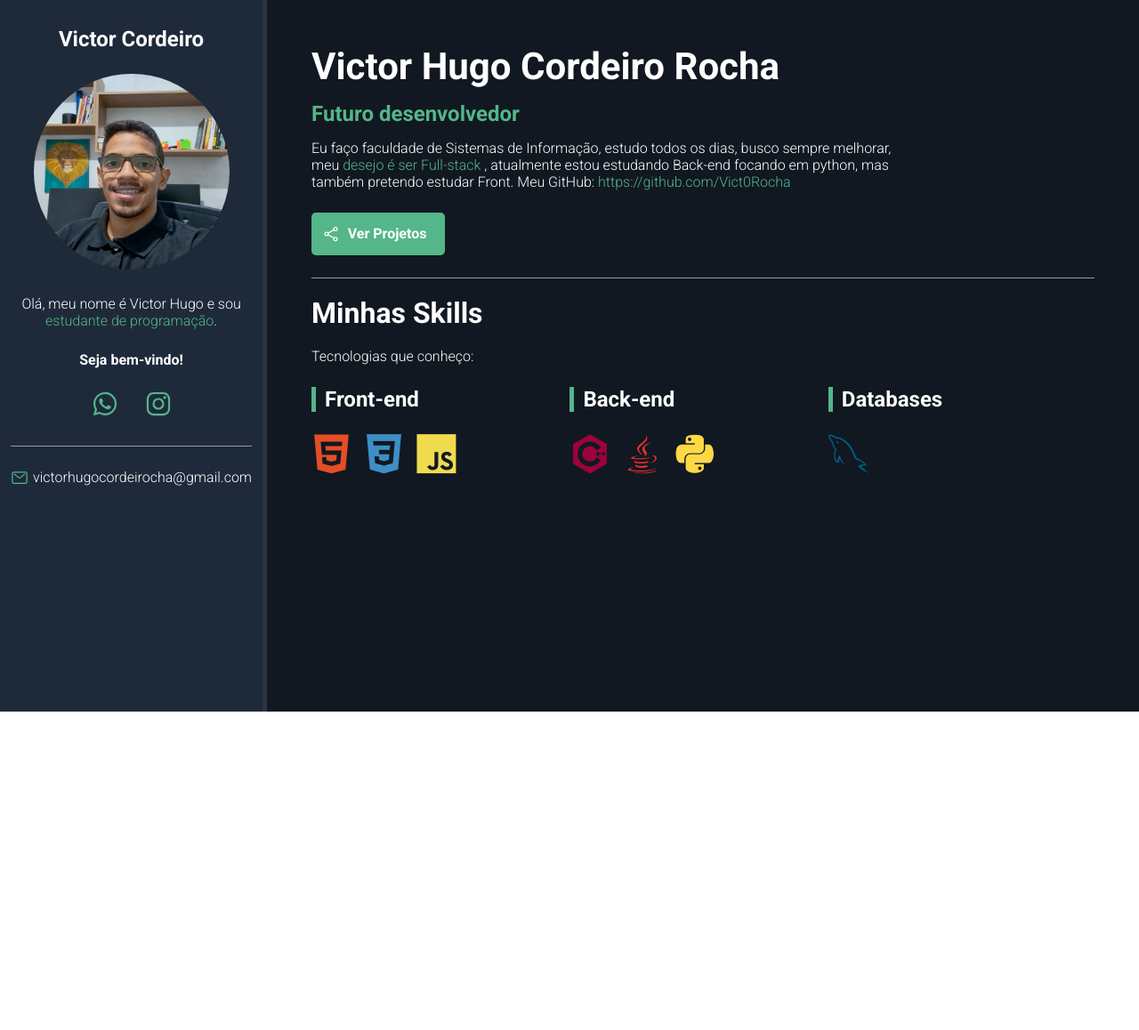
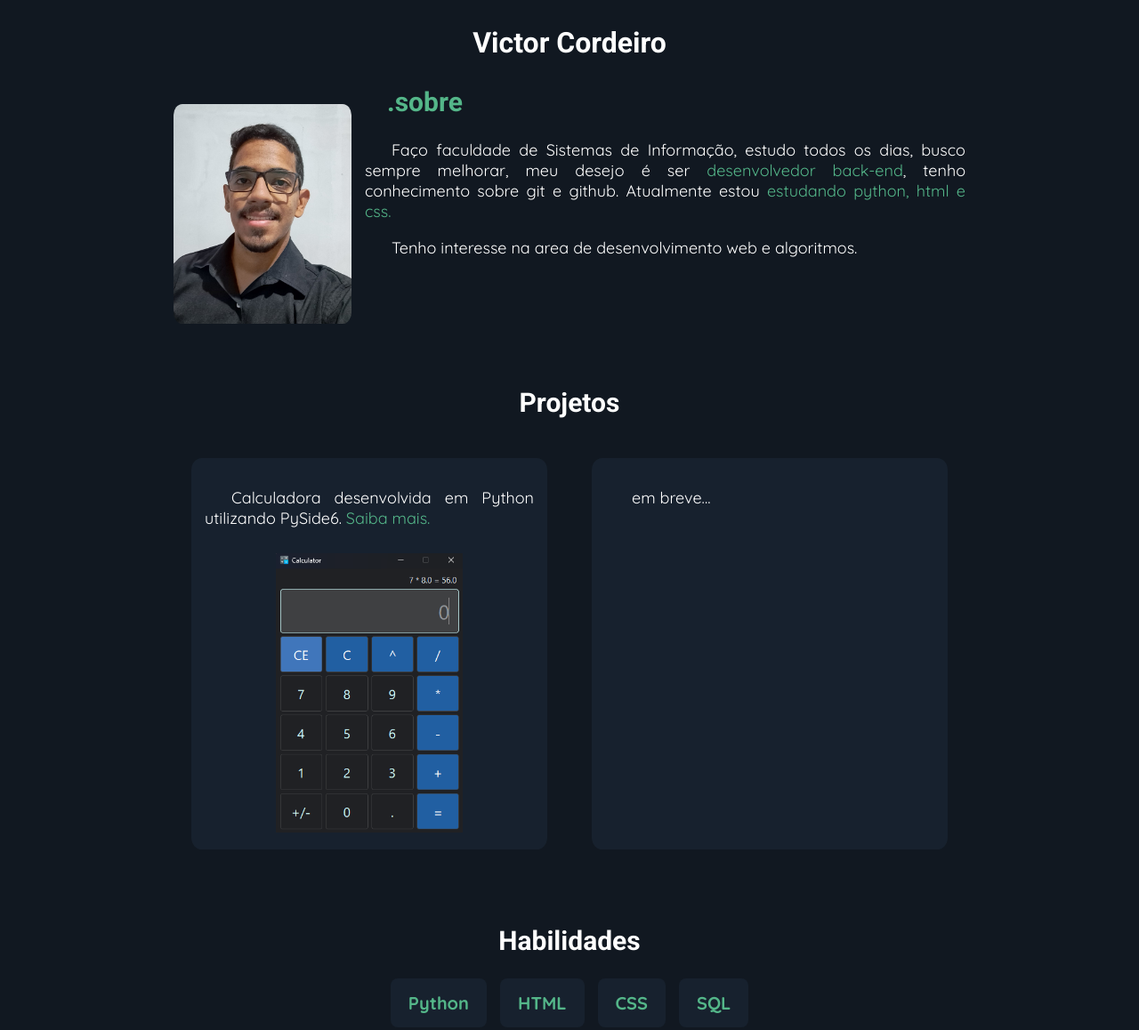
Before and after one commit to Vict0Rocha/Vict0Rocha.github.io, a plain HTML site: page index.html in a window 1280 px wide. Shown: the top 1158 px of the page at 89% size. Before the commit the page ends 800 px from the top, so only its background shows below. Drawn offline with nearby package versions, Linux system fonts and the light colour scheme; a web font is replaced by a local one.

Commit message:
Update portifólio

```diff
--- a/css/styles.css
+++ /dev/null
@@ -1,236 +0,0 @@
-/* Reset */
-* {
-    padding: 0;
-    margin: 0;
-    font-family: 'Roboto', sans-serif;
-    box-sizing: border-box;
-  }
-
-  /* Variables */
-  :root {
-    --main-color: #54B689;
-    --main-text-color: #FFF;
-    --border-color: #999;
-    --bio-bg-color: #1E2A3A;
-    --bio-border-color: #293544;
-    --about-bg-color: #111821;
-  }
-
-  /* General */
-  .highlight {
-    color: var(--main-color);
-  }
-
-  /* Containers */
-  #container {
-    display: flex;
-    flex-direction: row;
-    color: var(--main-text-color);
-  }
-
-  #bio-container {
-    flex: 1 1 20%;
-    min-height: 100vh;
-    background-color: var(--bio-bg-color);
-    text-align: center;
-    padding: 30px 12px;
-    border-right: 5px solid var(--bio-border-color);
-  }
-
-  #about-container {
-    flex: 1 1 80%;
-    min-height: 100vh;
-    background-color: var(--about-bg-color);
-    padding: 50px;
-  }
-
-  /* Bio container */
-  #bio-container h2 {
-    margin-bottom: 25px;
-  }
-
-  #bio-container p {
-    margin-bottom: 25px;
-  }
-
-  #bio-container #welcome-text {
-    font-weight: bold;
-  }
-
-  #bio-image {
-    width: 220px;
-    height: 220px;
-    border-radius: 50%;
-    margin-bottom: 25px;
-  }
-
-  #social-container {
-    display: flex;
-    justify-content: center;
-    list-style: none;
-    border-bottom: 1px solid var(--border-color);
-    margin-bottom: 25px;
-    padding-bottom: 25px;
-  }
-
-  #social-container li {
-    flex: 1 1 0;
-    max-width: 60px;
-  }
-
-  #social-container li a {
-    color: var(--main-color);
-    font-size: 30px;
-  }
-
-  #email-container {
-    display: flex;
-    justify-content: center;
-  }
-
-  #email-container ion-icon,
-  #email-container a {
-    flex: 1 1 0;
-  }
-
-  #email-container a {
-    color: var(--main-text-color);
-    text-decoration: none;
-    max-width: 260px;
-  }
-
-  #email-container ion-icon {
-    color: var(--main-color);
-    font-size: 20px;
-    margin-right: 5px;
-    max-width: 20px;
-  }
-
-  /* about container */
-  #name {
-    font-size: 42px;
-    margin-bottom: 15px;
-  }
-
-  #title {
-    font-size: 24px;
-    margin-bottom: 15px;
-    font-weight: bold;
-  }
-
-  .description {
-    max-width: 75%;
-    margin-bottom: 10px;
-  }
-
-  #btn-projects {
-    font-weight: bold;
-    font-size: 16px;
-    color: var(--main-text-color);
-    background-color: var(--main-color);
-    border: 2px solid var(--main-color);
-    border-radius: 5px;
-    text-decoration: none;
-    transition: .5s;
-    margin: 25px 0;
-    padding: 12px 10px;
-    width: 150px;
-    text-align: center;
-    display: flex;
-  }
-
-  #btn-projects ion-icon,
-  #btn-projects span {
-    flex: 1 1 0;
-  }
-
-  #btn-projects ion-icon {
-    font-size: 20px;
-    max-width: 20px;
-  }
-
-  #btn-projects:hover {
-    background-color: transparent;
-  }
-
-  #skills-section-title {
-    border-top: 1px solid var(--border-color);
-    padding-top: 20px;
-    margin-bottom: 20px;
-    font-size: 32px;
-  }
-
-  #skills-container {
-    display: flex;
-    flex-wrap: wrap;
-    margin-top: 25px;
-  }
-
-  .skills-box {
-    flex: 1 1 33%;
-    max-width: 33%;
-    margin-bottom: 35px;
-  }
-
-  .skills-title {
-    font-size: 24px;
-    margin-bottom: 25px;
-    font-weight: bold;
-    padding-left: 10px;
-    border-left: 5px solid var(--main-color);
-  }
-
-  .skills-box i {
-    font-size: 45px;
-    margin-right: 10px;
-  }
-
-  /* Mobile */
-  @media(max-width: 450px) {
-
-    #container {
-      flex-direction: column;
-    }
-
-    #bio-container {
-      min-height: auto;
-      border-right: none;
-      border-bottom: 5px solid var(--bio-border-color);
-    }
-
-    #bio-container h2 {
-      display: none;
-    }
-
-    #bio-container p {
-      max-width: 60%;
-      margin: 10px auto;
-    }
-
-    #about-container {
-      text-align: center;
-      padding: 30px;
-    }
-
-    #about-container .description {
-      margin: 10px auto;
-      max-width: 100%;
-      line-height: 26px;
-    }
-
-    #btn-projects {
-      margin: 20px auto;
-    }
-
-    .skills-box {
-      flex: 1 1 100%;
-      max-width: 100%;
-      margin-bottom: 40px;
-      text-align: left;
-    }
-
-    .skills-box i {
-      font-size: 60px;
-    }
-
-  }
--- a/index.html
+++ b/index.html
@@ -1,61 +1,236 @@
 <!DOCTYPE html>
-<html lang="en">
+<html lang="pt-BR">
+
 <head>
     <meta charset="UTF-8">
     <meta name="viewport" content="width=device-width, initial-scale=1.0">
-  <title>Portfólio Victor Cordeiro</title>
-  <!-- Google Fonts -->
-  <link href="https://fonts.googleapis.com/css2?family=Roboto:ital,wght@0,300;0,700;0,900;1,300;1,700;1,900&display=swap" rel="stylesheet">
-  <!-- Dev Icon Fonts -->
-  <link rel="stylesheet" href="https://cdn.jsdelivr.net/gh/devicons/devicon@master/devicon.min.css">
-  <!-- CSS do Projeto -->
-  <link rel="stylesheet" href="css/styles.css">
+    <title>Victor Cordeiro</title>
+    <link rel="preconnect" href="https://fonts.googleapis.com">
+    <link rel="preconnect" href="https://fonts.gstatic.com" crossorigin>
+    <link
+        href="https://fonts.googleapis.com/css2?family=League+Spartan:wght@100..900&family=Montserrat+Alternates:ital,wght@0,100;0,200;0,300;0,400;0,500;0,600;0,700;0,800;0,900;1,100;1,200;1,300;1,400;1,500;1,600;1,700;1,800;1,900&family=Montserrat:ital,wght@0,100..900;1,100..900&family=Patua+One&family=Playfair+Display:ital,wght@0,400..900;1,400..900&family=Quicksand:wght@300..700&family=Roboto+Serif:ital,opsz,wght@0,8..144,100..900;1,8..144,100..900&family=Roboto:ital,wght@0,100;0,300;0,400;0,500;0,700;0,900;1,100;1,300;1,400;1,500;1,700;1,900&display=swap"
+        rel="stylesheet">
+
+    <style>
+        body {
+            display: flex;
+            background-color: #111821;
+            color: #fff;
+        }
+
+
+        .col1 {
+            flex: 0.5;
+        }
+
+        .col2 {
+            flex: 2;
+            text-align: center;
+        }
+
+        .title {
+            margin-bottom: 30px;
+            /* Espaçamento abaixo do título */
+            font-family: Roboto;
+        }
+
+        :root {
+            --main-color: #54B689;
+        }
+
+        .foto_principal {
+            width: 200px;
+            border-radius: 5%;
+            float: left;
+            margin-right: 15px;
+            /* Espaçamento à direita da imagem */
+            margin-bottom: 15px;
+            /* Espaçamento abaixo da imagem */
+            margin-top: 20px;
+        }
+
+        .foto_projeto {
+            width: 140px;
+        }
+
+
+        .sobre {
+            text-align: left;
+            margin-left: 240px;
+            font-family: Roboto;
+            font-size: 30px;
+            color: #54B689;
+        }
+
+        p {
+            text-align: justify;
+            /* Justifica o texto do parágrafo */
+            text-indent: 30px;
+            /* Recuo da primeira linha do parágrafo */
+            font-size: 18px;
+            font-family: Quicksand;
+        }
+
+
+        .quicksand {
+            font-family: "Quicksand", sans-serif;
+            font-style: normal;
+        }
+
+        .highlight {
+            color: var(--main-color);
+        }
+
+        .projetos h2 {
+            margin-top: 100px;
+            text-align: center;
+        }
+
+        .projetos {
+            text-align: center;
+        }
+
+        .projetos_conteudo {
+            display: flex;
+            justify-content: center;
+            align-items: center;
+            gap: 10px;
+            /* Espaçamento entre as divs de projeto */
+            margin-top: 20px;
+            /* Espaço entre o título e os projetos */
+        }
+
+        .div_projeto_1,
+        .div_projeto_2 {
+            width: 400px;
+            height: 440px;
+            padding: 15px;
+            box-sizing: border-box;
+            background-color: #1e2a3a86;
+            margin: 20px;
+            border-radius: 3%;
+        }
+
+        .img_calculadora {
+            width: 210px;
+            padding-top: 10px;
+        }
+
+        .h2_projetos {
+            font-size: 30px;
+            font-family: Roboto;
+            text-align: center;
+            padding-top: 120px;
+        }
+
+        a {
+            text-decoration: none;
+        }
+
+        .h2_habilidade {
+            font-size: 30px;
+            font-family: Roboto;
+            text-align: center;
+            padding-top: 40px;
+        }
+
+
+        ul {
+            list-style: none;
+            padding: 0;
+            display: flex;
+            flex-wrap: wrap;
+            justify-content: center;
+            gap: 15px;
+        }
+
+        li {
+            background-color: #1e2a3a86;
+            padding: 15px 20px;
+            border-radius: 8px;
+            font-size: 20px;
+            color: #54B689;
+            font-weight: bold;
+            font-family: Quicksand;
+        }
+
+        .h2_contato {
+            font-size: 27px;
+            font-family: Roboto;
+            text-align: center;
+            padding-top: 60px;
+            padding-bottom: 20px;
+        }
+
+        .link_github {
+            text-decoration: none;
+            font-family: Quicksand;
+            font-size: 23px;
+            display: flex;
+            margin-left: 30px;
+            color: #54B689;
+        }
+    </style>
 </head>
+
 <body>
-  <main id="container">
-    <aside id="bio-container">
-      <h2>Victor Cordeiro</h2>
-      <img id="bio-image" src="img/img.jpeg" alt="Victor Cordeiro">
-      <p>Olá, meu nome é Victor Hugo e sou <span class="highlight">estudante de programação</span>.</p>
-      <p id="welcome-text">Seja bem-vindo!</p>
-      <ul id="social-container">
-        <li><a href="#" target="_blank"><ion-icon name="logo-whatsapp"></ion-icon></a></li>
-        <li><a href="#" target="_blank"><ion-icon name="logo-instagram"></ion-icon></a></li>
-      </ul>
-      <div id="email-container">
-        <ion-icon name="mail-outline"></ion-icon><a href="mailto:victorhugocordeirocha@gmail.com">victorhugocordeirocha@gmail.com</a>
+    <div class="col1"></div>
+    <div class="col2">
+        <header>
+            <h1 class="title">Victor Cordeiro</h1>
+            <img class="foto_principal" src="img/foto.jpeg" alt="foto-do-victor">
+            <h2 class="sobre">.sobre</h2>
+            <p class="paragrofo_sobre"> Faço faculdade de Sistemas de Informação, estudo todos os
+                dias, busco sempre melhorar, meu desejo é ser <span class="highlight">desenvolvedor
+                    back-end</span>,
+                tenho conhecimento sobre git e github. Atualmente estou <span class="highlight"> estudando python,
+                    html e
+                    css.</span>
+            </p>
+            <p>Tenho interesse na area de desenvolvimento web e algoritmos.</p>
+        </header>
+
+        <h2 class="h2_projetos">Projetos</h2>
+        <section class="projetos">
+            <div class="projetos_conteudo">
+                <div class="div_projeto_1">
+                    <p>Calculadora desenvolvida em Python utilizando PySide6.
+                        <a href="https://github.com/Vict0Rocha/calculator/tree/main" target="_blank"><span
+                                class="highlight">Saiba mais.</span>
+                        </a>
+                    </p>
+                    <a href="https://github.com/Vict0Rocha/calculator/tree/main" target="_blank">
+                        <img class="img_calculadora" src="img/calculadora.png" alt="imagem_do_projeto">
+                    </a>
                 </div>
-    </aside>
-    <section id="about-container">
-      <h1 id="name">Victor Hugo Cordeiro Rocha</h1>
-      <p id="title"><span class="highlight">Futuro desenvolvedor</span></p>
-      <p class="description">Eu faço faculdade de Sistemas de Informação, estudo todos os dias, busco sempre melhorar,
-        meu <span class="highlight"> desejo é ser Full-stack </span>, atualmente estou estudando Back-end focando em python, mas também pretendo estudar Front.
-        Meu GitHub: <span class="highlight"> https://github.com/Vict0Rocha </span> </p>
-      <a href="#" id="btn-projects"><ion-icon name="share-social-outline"></ion-icon> <span>Ver Projetos</span></a>
-      <h2 id="skills-section-title">Minhas Skills</h2>
-      <p class="description">Tecnologias que conheço:</p>
-      <div id="skills-container">
-        <div class="skills-box">
-          <p class="skills-title">Front-end</p>
-          <i class="devicon-html5-plain colored"></i>
-          <i class="devicon-css3-plain colored"></i>
-          <i class="devicon-javascript-plain colored"></i>
+                <div class="div_projeto_2">
+                    <!-- Ainda não tenho mais projetos, mas terei outros em breve -->
+                    <p>em breve...</p>
                 </div>
-        <div class="skills-box">
-          <p class="skills-title">Back-end</p>
-          <i class="devicon-cplusplus-plain colored"></i>
-          <i class="devicon-java-plain colored"></i>
-          <i class="devicon-python-plain colored"></i>
-        </div>
-        <div class="skills-box">
-          <p class="skills-title">Databases</p>
-          <i class="devicon-mysql-plain colored"></i>
-        </div>
+
             </div>
         </section>
-  </main>
-  <!-- Ion Icons -->
-  <script src="https://unpkg.com/ionicons@5.1.2/dist/ionicons.js"></script>
+
+        <section>
+            <h2 class="h2_habilidade">Habilidades</h2>
+            <ul>
+                <li>Python</li>
+                <li>HTML</li>
+                <li>CSS</li>
+                <li>SQL</li>
+            </ul>
+        </section>
+
+
+        <footer>
+            <h2 class="h2_contato">Entre em contato comigo</h2>
+            <a class="link_github" href="https://github.com/Vict0Rocha" target="_blank"><b> GitHub</b></a>
+            <p>victor.rocha@estudante.ifmt.edu.br</p>
+
+        </footer>
+    </div>
+    <div class="col1"></div>
+
 </body>
+
 </html>
```
Also changed, not shown: img/calculadora.png (added), img/foto.jpeg (added), img/img.jpeg (deleted). Lines whose indentation alone changed are shown as unchanged.
